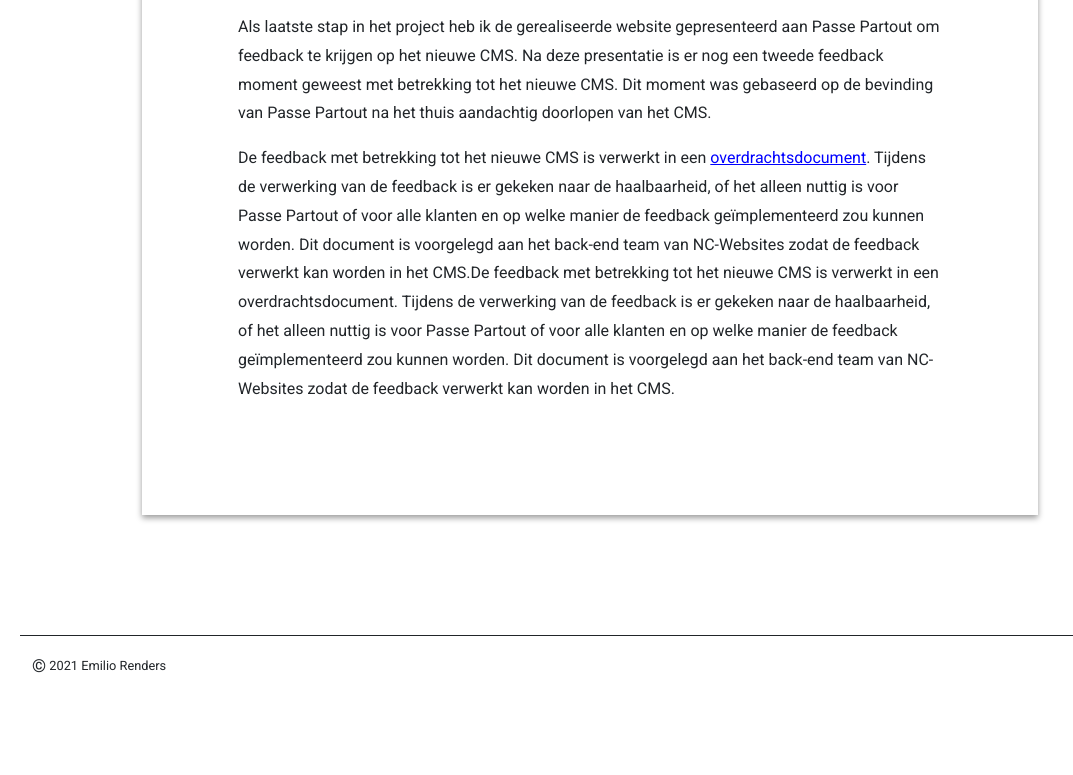
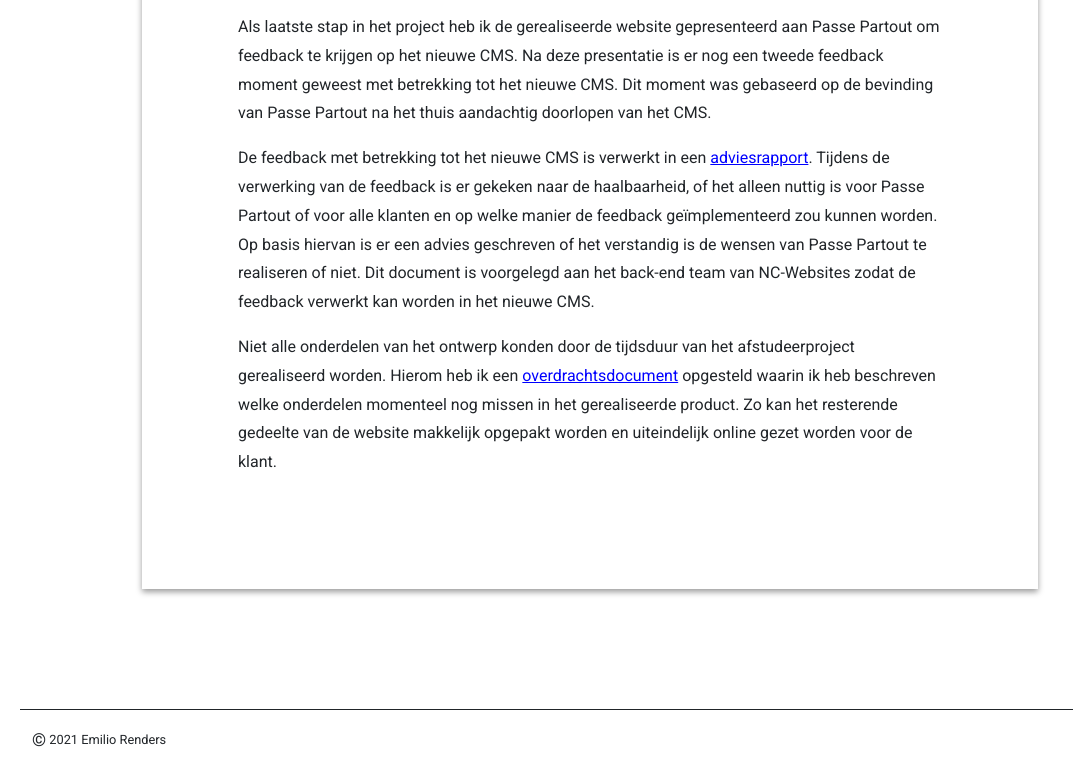
Before and after one commit to emilioxrenders/exr_leeswijzer, a plain HTML site: page index.html in a window 1280 px wide. Shown: the part 5247-6022 px from the top of the page, without its empty margins (50-1123 px from the left). Before the commit the page ends 5948 px from the top, so only its background shows below. Drawn offline with nearby package versions, Linux system fonts and the light colour scheme.

Commit message:
updated-content

```diff
--- a/index.html
+++ b/index.html
@@ -302,20 +302,23 @@
                         betrekking tot het nieuwe CMS.
                         Dit moment was gebaseerd op de bevinding van Passe Partout na het thuis aandachtig doorlopen van
                         het CMS.</p>
-                    <p>De feedback met betrekking tot het nieuwe CMS is verwerkt in een <a id="hyperlink" href=""
-                            target="_blank">overdrachtsdocument</a>. Tijdens de
+                    <p>De feedback met betrekking tot het nieuwe CMS is verwerkt in een <a id="hyperlink"
+                            href="adviesrapport_cms.pdf" target="_blank">adviesrapport</a>. Tijdens de
                         verwerking van de
                         feedback is er gekeken naar de haalbaarheid, of het alleen nuttig is voor Passe Partout of voor
                         alle klanten en op welke
-                        manier de feedback geïmplementeerd zou kunnen worden. Dit document is voorgelegd aan het
+                        manier de feedback geïmplementeerd zou kunnen worden. Op basis hiervan is er een advies
+                        geschreven of het verstandig is de wensen van Passe Partout te realiseren of niet. Dit document
+                        is voorgelegd aan het
                         back-end team van NC-Websites
-                        zodat de feedback verwerkt kan worden in het CMS.De feedback met betrekking tot het nieuwe CMS
-                        is verwerkt in een overdrachtsdocument. Tijdens de verwerking van de
-                        feedback is er gekeken naar de haalbaarheid, of het alleen nuttig is voor Passe Partout of voor
-                        alle klanten en op welke
-                        manier de feedback geïmplementeerd zou kunnen worden. Dit document is voorgelegd aan het
-                        back-end team van NC-Websites
-                        zodat de feedback verwerkt kan worden in het CMS.</p>
+                        zodat de feedback verwerkt kan worden in het nieuwe CMS.</p>
+                    <p>Niet alle onderdelen van het ontwerp konden door de tijdsduur van het afstudeerproject
+                        gerealiseerd worden. Hierom heb ik een
+                        <a id="hyperlink" href="overdrachtsdocument.pdf" target="_blank">overdrachtsdocument</a>
+                        opgesteld waarin ik heb beschreven welke onderdelen momenteel nog missen in
+                        het gerealiseerde product. Zo kan het resterende gedeelte van de website
+                        makkelijk opgepakt worden en uiteindelijk online gezet worden voor de klant.
+                    </p>
                 </div>
             </div>
         </div>
```
Also changed, not shown: bewijslasten.html (+2 -1 lines), 6 other files.
